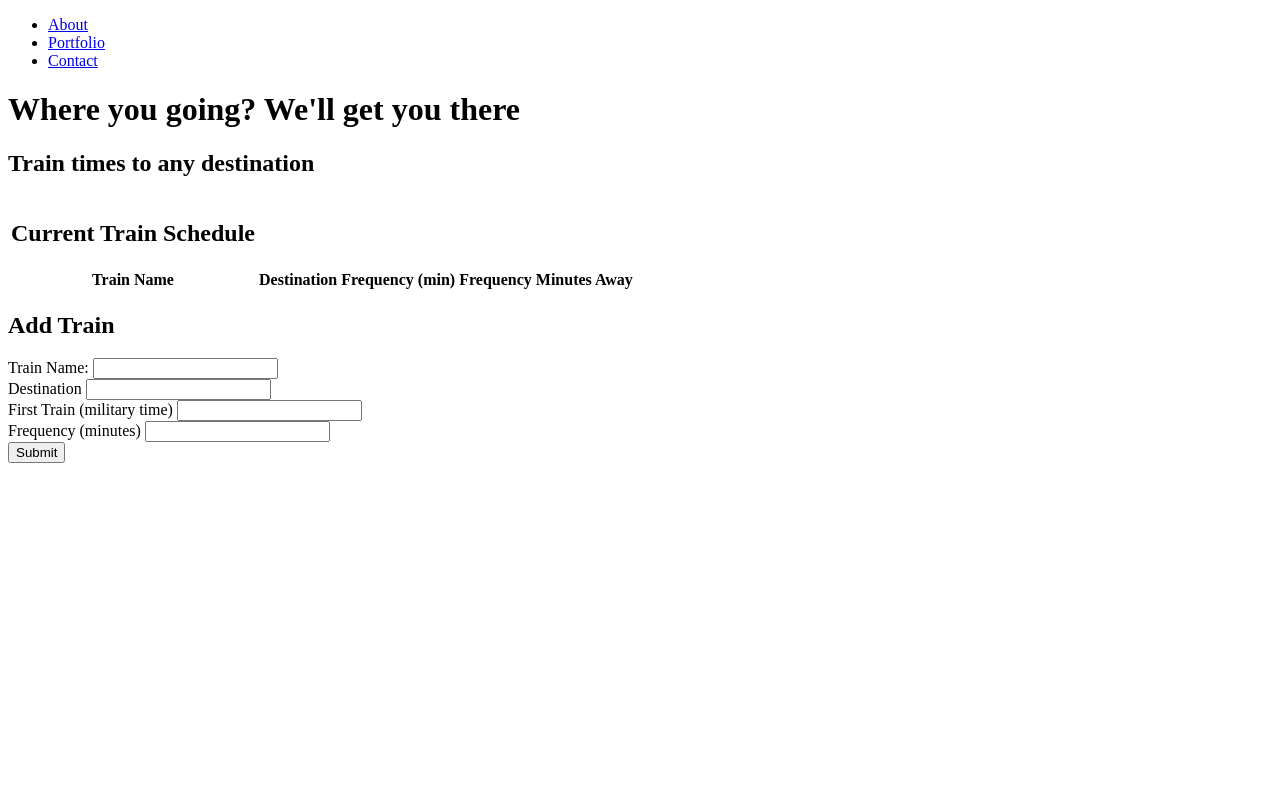
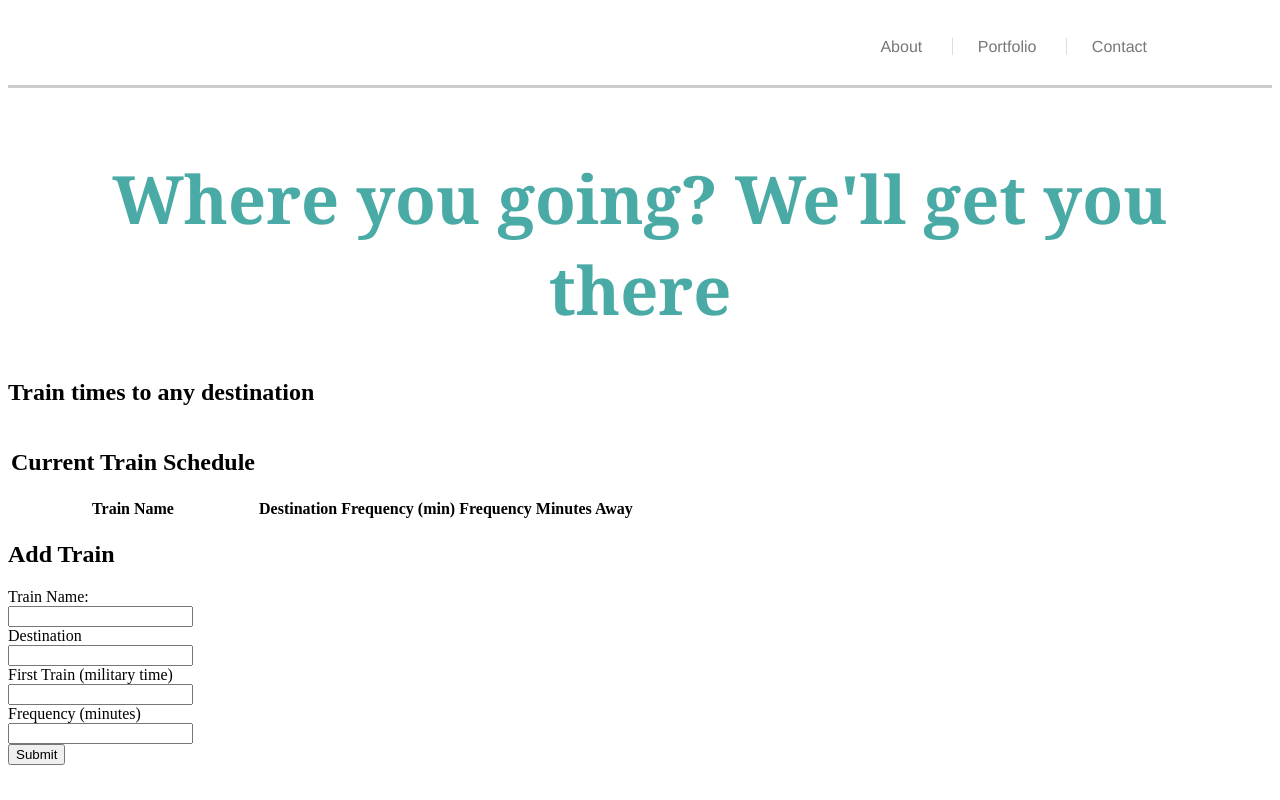
Before and after one commit to brittgalloway/TrainScheduler, a plain HTML site: page index.html in a window 1280 px wide. Drawn offline with nearby package versions, Linux system fonts and the light colour scheme.

Commit message:
edit form

```diff
--- a/index.html
+++ b/index.html
@@ -5,8 +5,8 @@
     <meta name="viewport" content="width=device-width, initial-scale=1.0" />
     <meta http-equiv="X-UA-Compatible" content="ie=edge" />
     <title>Train Schedules</title>
-    <!-- <link ref="stylesheet" href="assets/css/reset.css" /> -->
-    <link ref="stylesheet" href="assets/css/style.css" />
+    <!-- <link rel="stylesheet" href="assets/css/reset.css" /> -->
+    <link rel="stylesheet" href="assets/css/style.css" />
   </head>
   <header>
     <nav>
@@ -56,13 +56,13 @@
  -->
       <form action="">
           <h2>Add Train</h2>
-          <label for="trainName">Train Name: </label>
+          <label for="trainName">Train Name: </label><br>
           <input type="text" name="trainName"><br>
-          <label for="destination">Destination</label>
+          <label for="destination">Destination</label><br>
           <input type="text" name="destination"><br>
-          <label for="1stTrain">First Train (military time)</label>
+          <label for="1stTrain">First Train (military time)</label><br>
           <input type="text" name="1stTrain"><br>
-          <label for="frequency">Frequency (minutes)</label>
+          <label for="frequency">Frequency (minutes)</label><br>
           <input type="text" name="frequency"><br>
           <input type="submit" value="Submit">
     </form>
```
